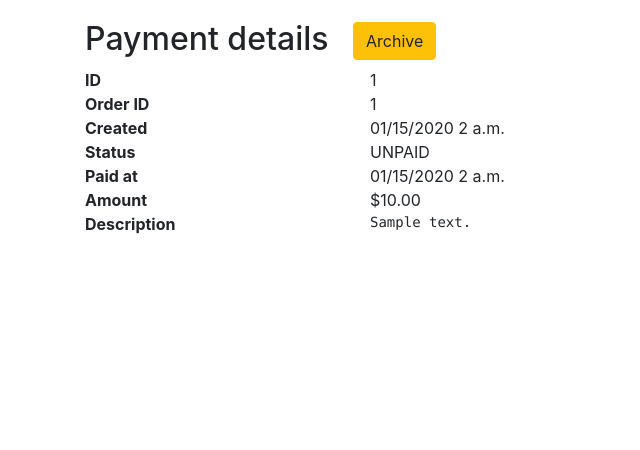
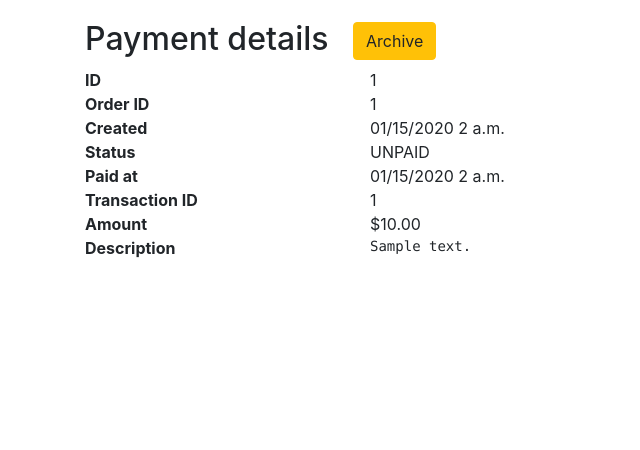
Before and after one commit to amschaal/payment, a Django app: page /payments/1/ in a window 1280 px wide. Shown: the part 116-566 px from the top of the page, without its empty margins (0-640 px from the left). Run offline with Django 3.2, Linux system fonts and the light colour scheme; tables that the repository leaves empty hold one stand-in row (values such as "Sample post"); parts of the project's set-up code (start-up, migrations or seed data) failed here and were passed over; some libraries are stand-ins or nearby versions.

Commit message:
fix showing transaction id on payment page

```diff
--- a/payment/templates/payment/payment.html
+++ b/payment/templates/payment/payment.html
@@ -56,13 +56,13 @@
   </div>
 </div>
 {% endif %}
-{% if payment.external_id %}
+{% if payment.transaction_id %}
 <div class="row">
   <div class="col-3">
-    <strong>External ID</strong>
+    <strong>Transaction ID</strong>
   </div>
   <div class="col">
-    {{payment.external_id}}
+    {{payment.transaction_id}}
   </div>
 </div>
 {% endif %}
```
